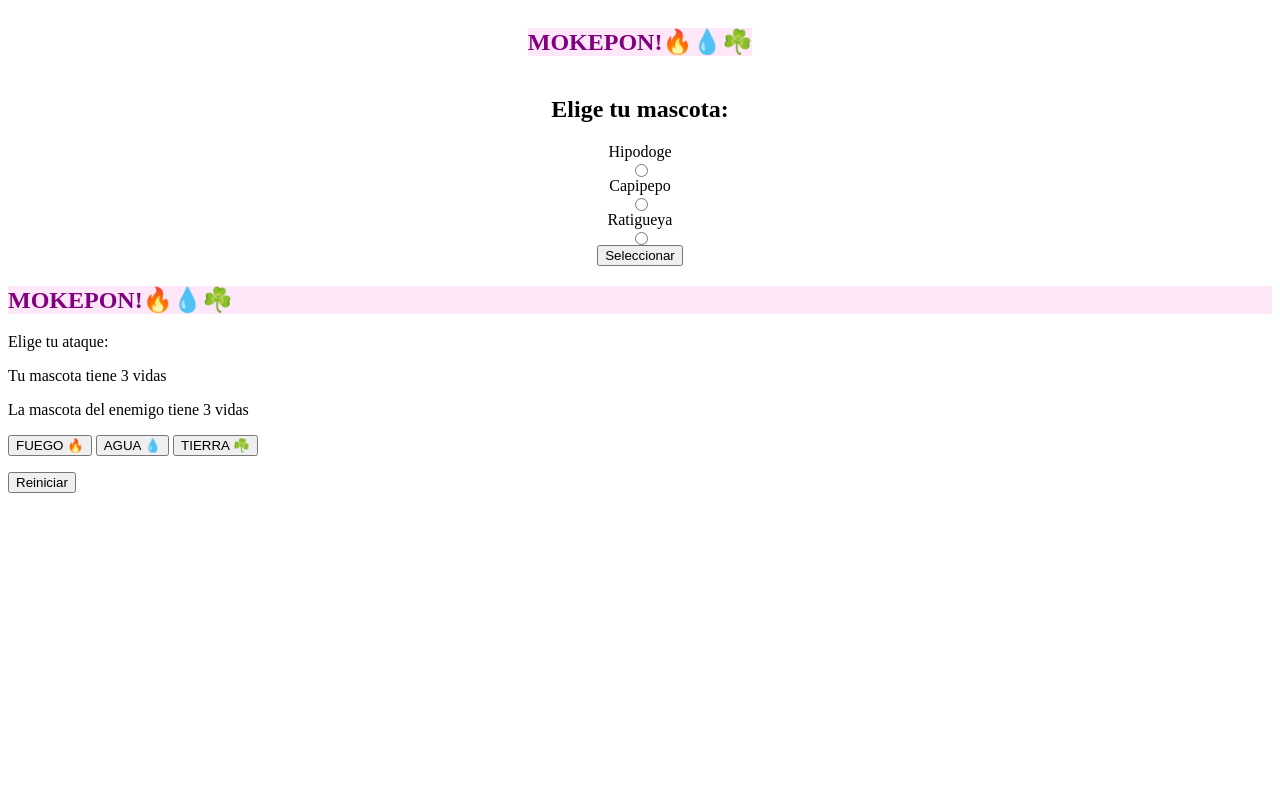
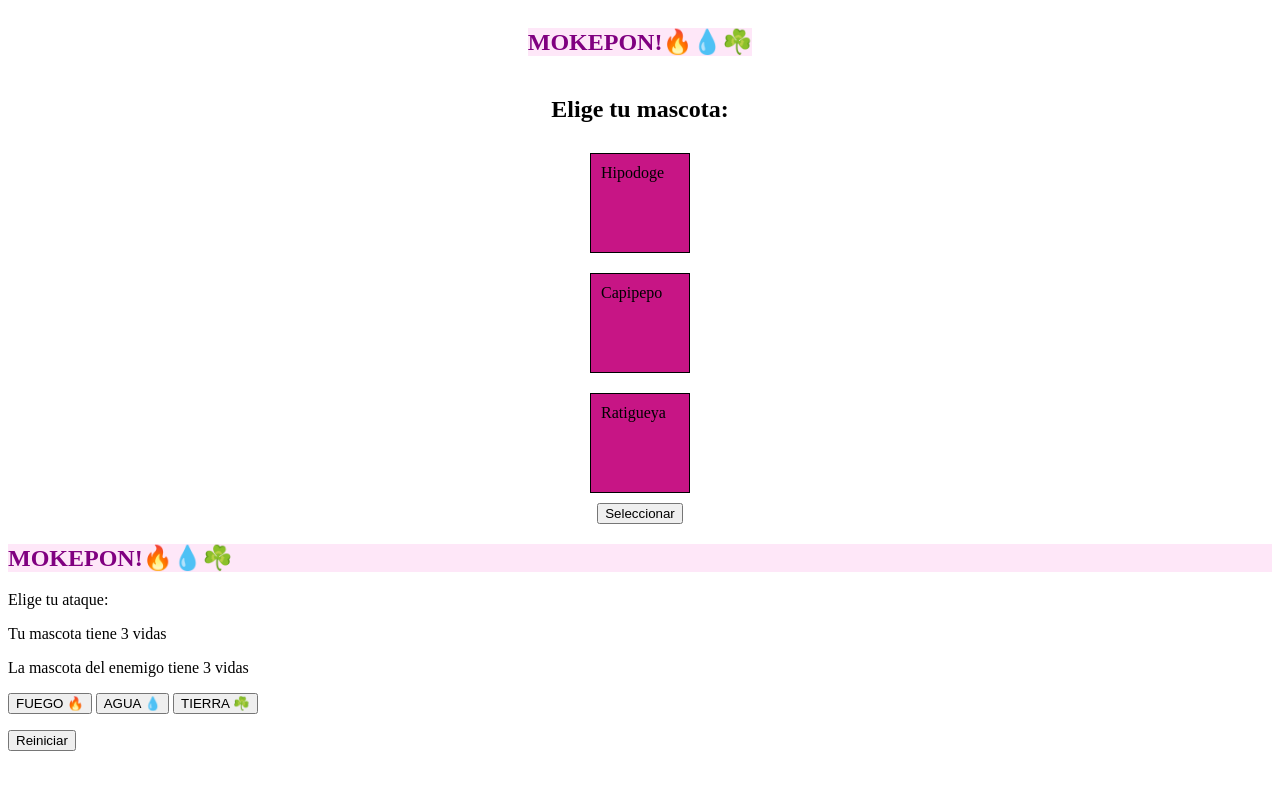
Before and after one commit to Carolhernandez2616/MOKEPON, a plain HTML site: page index.html in a window 1280 px wide. Drawn offline with Linux system fonts and the light colour scheme; files that its build step writes are made by us from their sources; a script that the page names is missing.

Commit message:
Add files via upload

```diff
--- a/css/styles.css
+++ b/css/styles.css
@@ -12,3 +12,15 @@
   justify-content: center;
   align-items: center;
 }
+.tarjeta-de-mokepon {
+    width: 100px;
+    height: 100px;
+    background: mediumvioletred;
+    padding: 10px;
+    box-sizing: border-box;
+    margin: 10px;
+    border: 1px solid black;
+}
+input {
+  display: none;
+}
```
